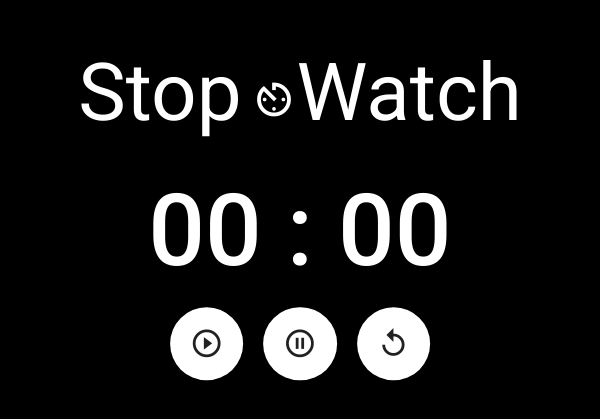
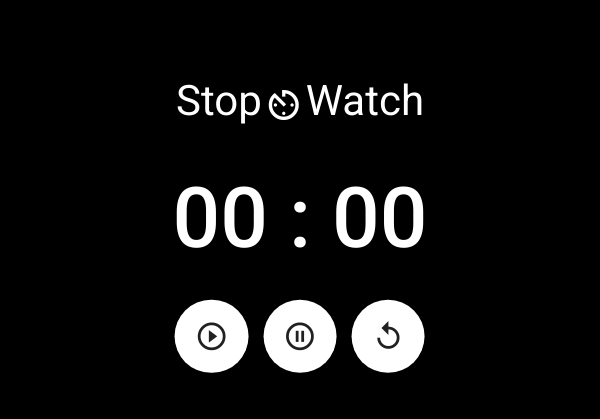
Before and after one commit to rumanstheddy/Ang-Stop-Watch, an Angular app: page / in a window 600 px wide. Shown: the part 171-590 px from the top of the page. Built offline with nearby package versions, Linux system fonts and the light colour scheme.

Commit message:
added support for mobile and tablet screens

```diff
--- a/src/app/app.component.html
+++ b/src/app/app.component.html
@@ -1,15 +1,17 @@
 <div class="app-container">
-    <div class="titleContainer">
+    <div class="timer-grid">
+        <div class="titleContainer col">
             <h1 class="title">{{ title_start }} </h1>
             <mat-icon fontIcon="av_timer" class="timerIcon"></mat-icon>
             <h1 class="title"> {{ title_end }}</h1>
         </div>
-    <div class="timerContainer">
+        <div class="timerContainer col">
             <app-timer></app-timer>
         </div>
-    <div class="btnContainer">
+        <div class="btnContainer col">
             <app-button (click)="start()" icon_type="play_circle_outline"></app-button>
             <app-button (click)="pause()" icon_type="pause_circle_outline" class="pauseBtn"></app-button>
             <app-button (click)="reset()" icon_type="replay"></app-button>
         </div>
     </div>
+</div>
--- a/src/app/app.component.scss
+++ b/src/app/app.component.scss
@@ -1,13 +1,6 @@
-.app-container {
-  position: absolute;
-  top: 50%;
-  left: 50%;
-  margin-right: -50%;
-  transform: translate(-50%, -50%);
-}
-
+@media (min-width: 600px) {
   .title {
-  font-size: 60pt;
+    font-size: 5.5em;
   }
 
   .mat-icon {
@@ -19,14 +12,7 @@
   }
 
   .titleContainer {
-  display: flex;
-  justify-content: center;
     margin-bottom: 60px;
-}
-
-.btnContainer {
-  display: flex;
-  justify-content: center;
   }
 
   .pauseBtn {
@@ -38,3 +24,47 @@
     margin-top: 90px;
     margin-bottom: 60px;
   }
+}
+
+@media (max-width: 600px) {
+  .title {
+    font-size: 3em;
+  }
+
+  .mat-icon {
+    font-size: 40px;
+    text-align: center;
+    height: 40px;
+    width: 40px;
+    margin-left: 2px;
+    margin-right: 2px;
+  }
+
+  .pauseBtn {
+    margin-left: 15px;
+    margin-right: 15px;
+  }
+
+  .timerContainer {
+    margin-top: 70px;
+    margin-bottom: 65px;
+  }
+}
+
+.app-container {
+  position: absolute;
+  top: 50%;
+  left: 50%;
+  margin-right: -50%;
+  transform: translate(-50%, -50%);
+}
+
+.titleContainer {
+  display: flex;
+  justify-content: center;
+}
+
+.btnContainer {
+  display: flex;
+  justify-content: center;
+}
--- a/src/app/components/timer/timer.component.scss
+++ b/src/app/components/timer/timer.component.scss
@@ -1,5 +1,16 @@
 .timer {
   display: flex;
   justify-content: center;
-  font-size: 75pt;
 }
+
+@media (min-width: 600px) {
+  .timer {
+    font-size: 7em;
+  }
+}
+
+@media (max-width: 600px) {
+  .timer {
+    font-size: 6em;
+  }
+}
```
Lines whose indentation alone changed are shown as unchanged.
